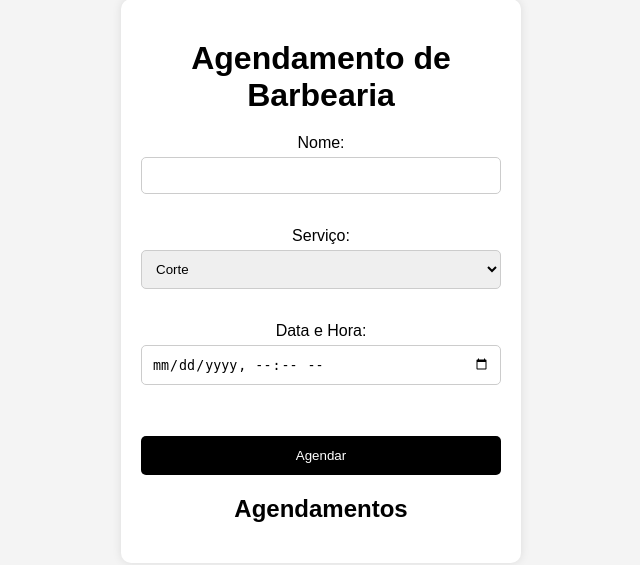
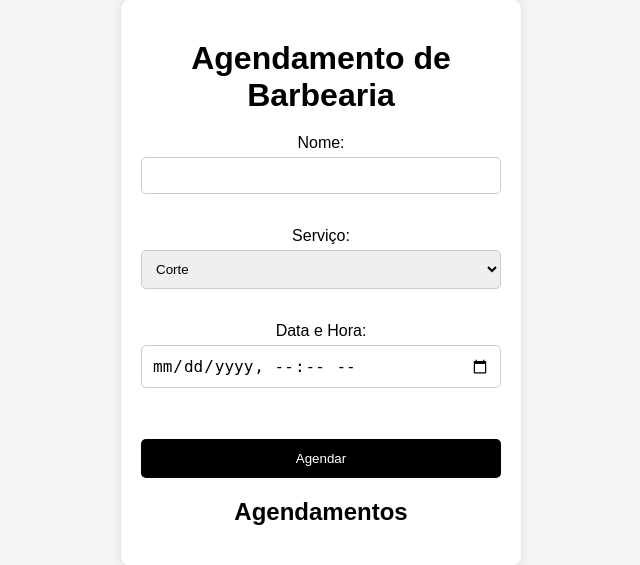
Before and after one commit to prgalhardo/barbershop-management-system, a Flask app: page / in a window 1280 px wide. Shown: the part 39-604 px from the top of the page, without its empty margins (319-959 px from the left). Run offline with Flask 3, Linux system fonts and the light colour scheme.

Commit message:
Correção style.css

```diff
--- a/static/style.css
+++ b/static/style.css
@@ -31,11 +31,11 @@ input, select {
     border: 1px solid #ccc;
 }
 
-/* 🔥 CORREÇÃO PRINCIPAL */
 input[type="datetime-local"] {
     width: 100%;
     max-width: 100%;
     display: block;
+    font-size: 16px;
 }
 
 button {
```
